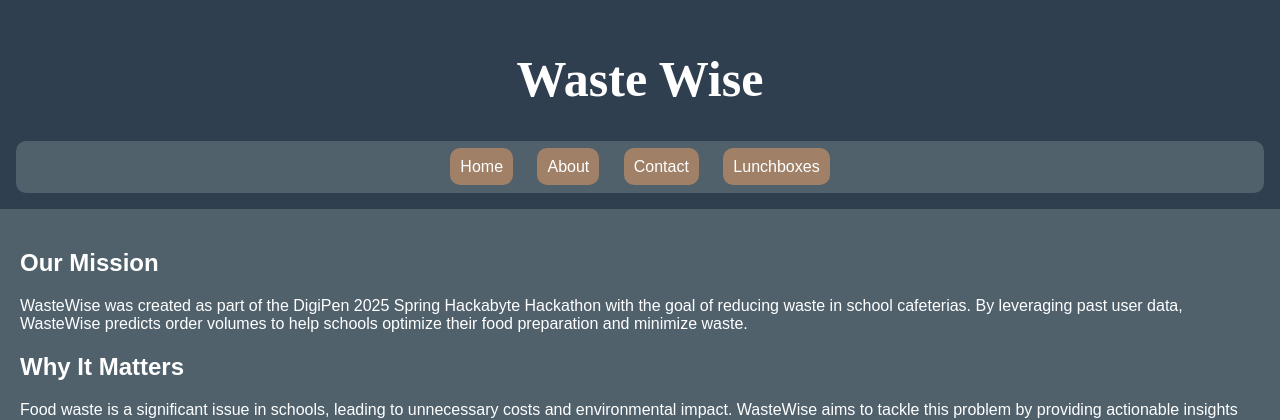
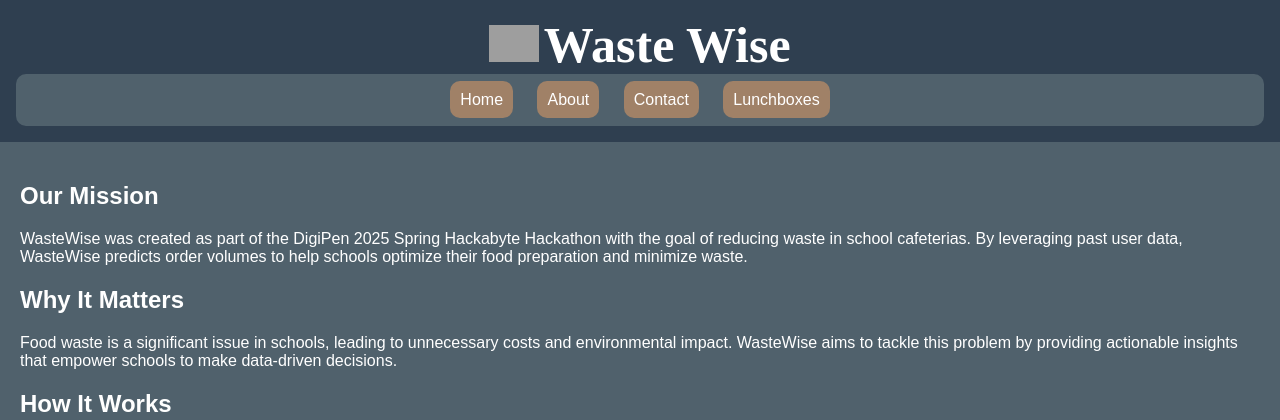
Before and after one commit to Dharveen456/HackabyteSpring2025, a Flask app: page /about in a window 1280 px wide. Shown: the top 420 px of the page. Run offline with Flask 3, Linux system fonts and the light colour scheme; some web fonts are replaced; grey boxes are pictures that could not be loaded.

Commit message:
Update layout.html

```diff
--- a/templates/layout.html
+++ b/templates/layout.html
@@ -9,7 +9,8 @@
 </head>
 <body>
     <header>
-        <h1>Waste Wise</h1>
+        <img id="logo" src="logo.png" width = "50">
+        <h1 id="title">Waste Wise</h1>
         <nav>
             <ul>
                 <li><a href="/">Home</a></li>
```
